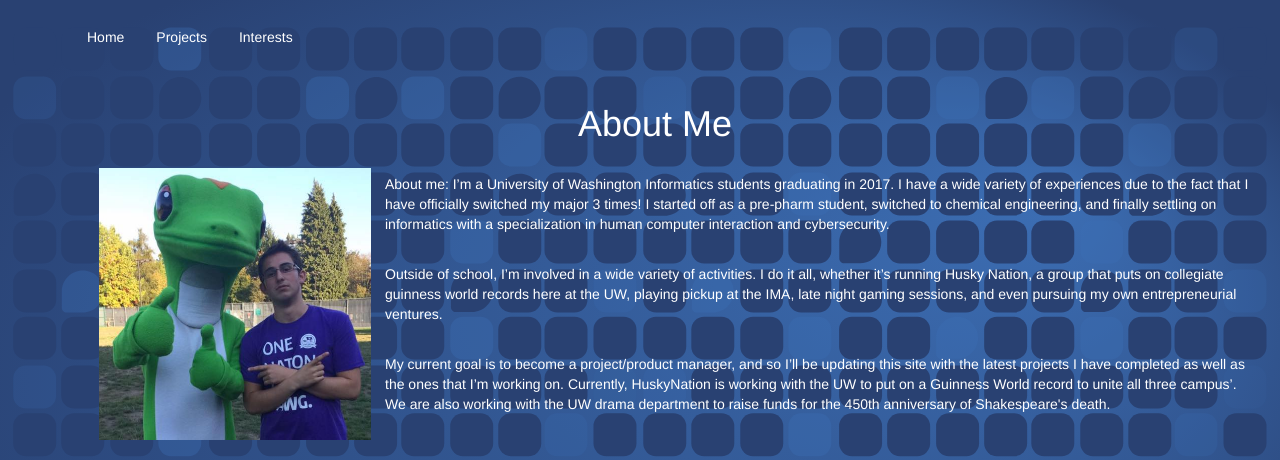
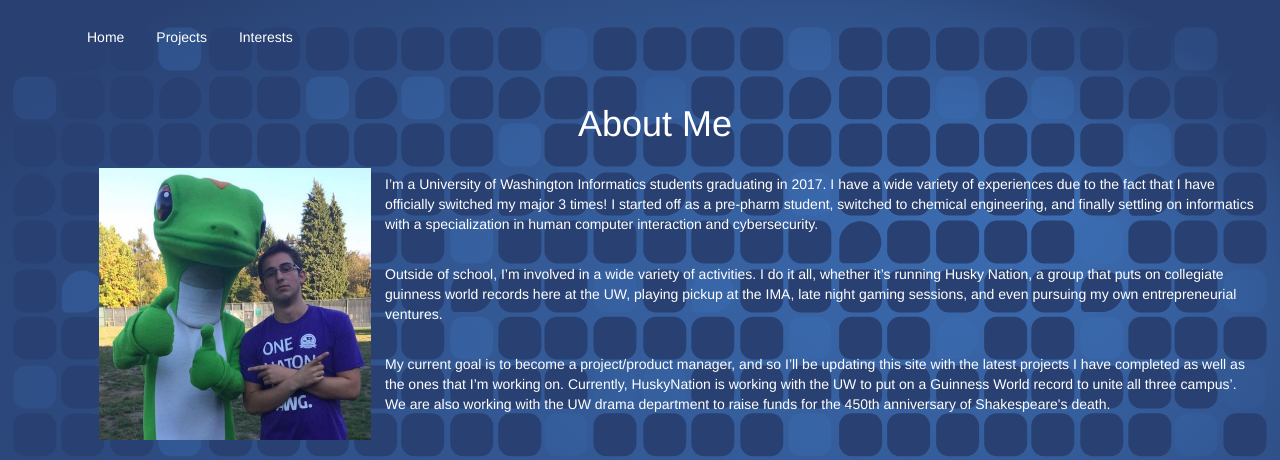
Before and after one commit to stwahbeh/portfolio, a plain HTML site: page index.html at #!/interests in a window 1280 px wide. Shown: the top 460 px of the page. Drawn offline with nearby package versions, Linux system fonts and the light colour scheme; some packages are replaced by stand-ins of ours.

Commit message:
portfolio

```diff
--- a/template/interests.html
+++ b/template/interests.html
@@ -7,7 +7,7 @@
   		<div>
   			<img src="../image/sam.jpg" alt="" width="300px" height="300px" id="photo">
   			<br>
-  			<p>About me: I’m a University of Washington Informatics students graduating in 2017. I have a wide variety of experiences due to the fact that I have officially switched my major 3 times! I started off as a pre-pharm student, switched to chemical engineering, and finally settling on informatics with a specialization in human computer interaction and cybersecurity.</p>
+  			<p>I’m a University of Washington Informatics students graduating in 2017. I have a wide variety of experiences due to the fact that I have officially switched my major 3 times! I started off as a pre-pharm student, switched to chemical engineering, and finally settling on informatics with a specialization in human computer interaction and cybersecurity.</p>
   			<br>
 			<p>Outside of school, I’m involved in a wide variety of activities. I do it all, whether it’s running Husky Nation, a group that puts on collegiate guinness world records here at the UW, playing pickup at the IMA, late night gaming sessions, and even pursuing my own entrepreneurial ventures. </p>
 			<br>
```
